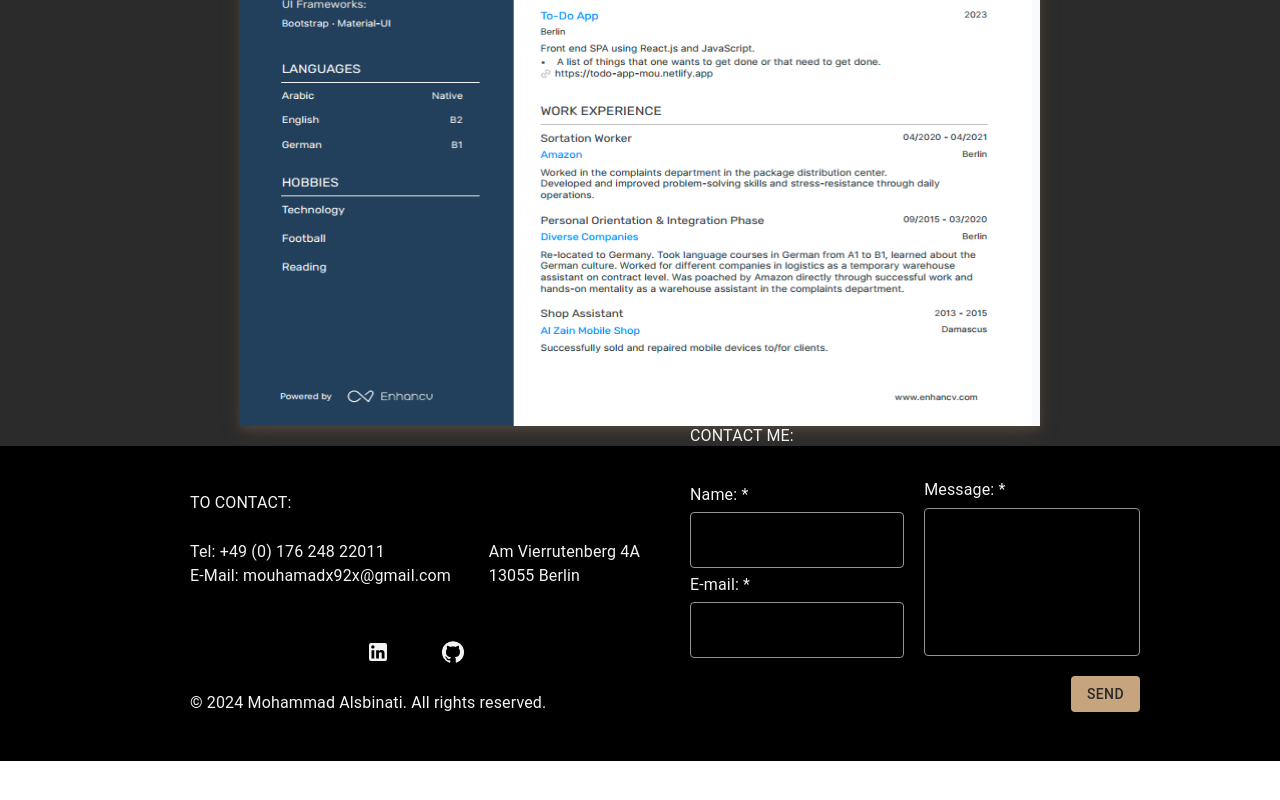
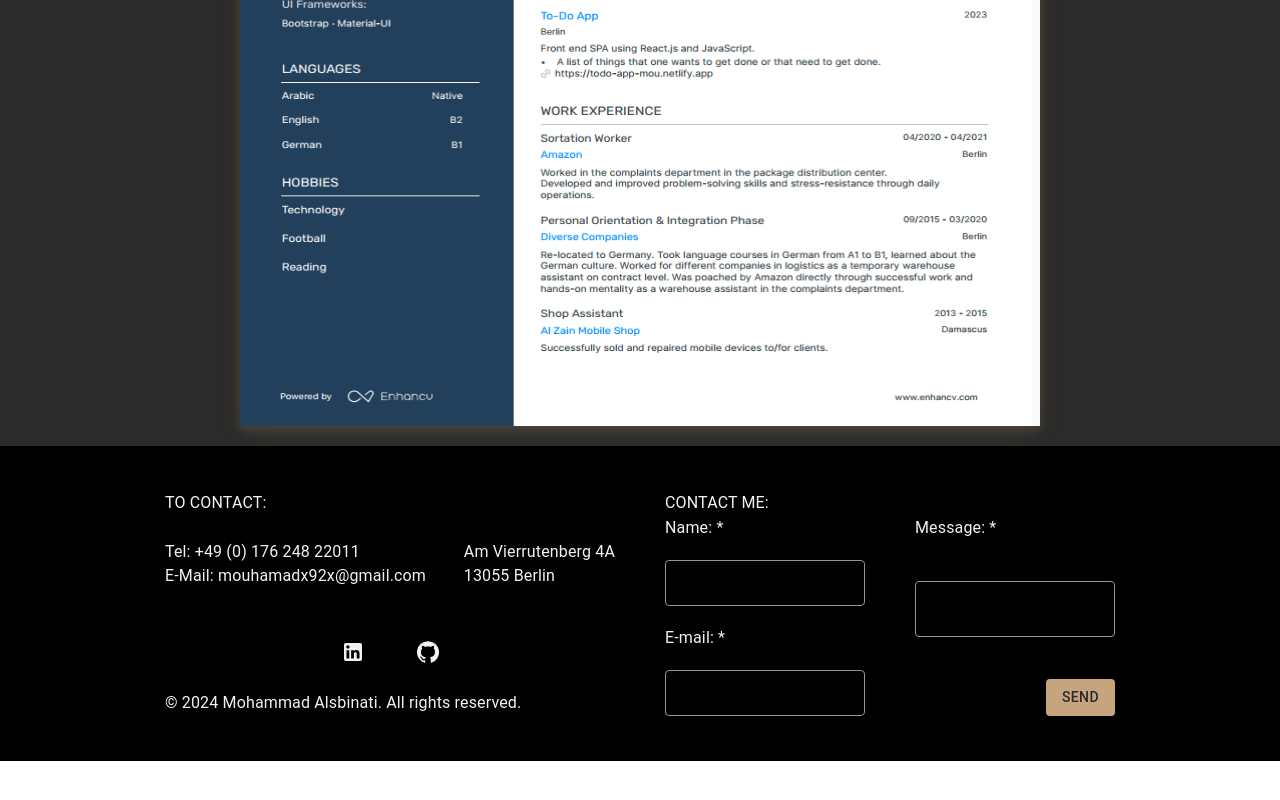
Before and after one commit to mouhamadx92x/portfolio, a Next.js app: page /cv in a window 1280 px wide. Shown: the part 697-1497 px from the top of the page. After the commit the page ends 1458 px from the top, so only its background shows below. Built offline with nearby package versions, Linux system fonts and the light colour scheme; no server answers.

Commit message:
Footer contact form RD

```diff
--- a/src/app/components/footer/contact-form/contact-form-label/styles.tsx
+++ b/src/app/components/footer/contact-form/contact-form-label/styles.tsx
@@ -1,4 +1,3 @@
 export const footerContactUsFormLabelStyles = {
-    marginBottom: "10px",
-    marginTop: "10px",
+    fontSize: "16px",
 };
--- a/src/app/components/footer/contact-form/contact-form-message-and-button/index.tsx
+++ b/src/app/components/footer/contact-form/contact-form-message-and-button/index.tsx
@@ -2,9 +2,7 @@ import { Box, Button, Typography } from "@mui/material";
 import StyledTextField from "../styled-text-field/index";
 import {
     footerContactUsFormButtonStyles,
-    footerContactUsFormLabelStyles,
     footerContactUsFormMessageAndButtonBoxStyles,
-    footerContactUsFormMessageTextFieldStyles,
 } from "./styles";
 import {
     FOOTER_CONTACT_FORM_TEXT_FIELD_MESSAGE_LABEL,
@@ -14,7 +12,7 @@ import {
 const ContactFormMessageAndButton = () => {
     return (
         <Box sx={footerContactUsFormMessageAndButtonBoxStyles}>
-            <Typography sx={footerContactUsFormLabelStyles}>
+            <Typography>
                 {FOOTER_CONTACT_FORM_TEXT_FIELD_MESSAGE_LABEL}
             </Typography>
 
@@ -22,9 +20,7 @@ const ContactFormMessageAndButton = () => {
                 id="messageContent"
                 name="messageContent"
                 multiline
-                rows={5}
                 required
-                sx={footerContactUsFormMessageTextFieldStyles}
             />
 
             <Button
--- a/src/app/components/footer/contact-form/contact-form-message-and-button/styles.tsx
+++ b/src/app/components/footer/contact-form/contact-form-message-and-button/styles.tsx
@@ -7,16 +7,9 @@ import {
 export const footerContactUsFormMessageAndButtonBoxStyles = {
     display: "flex",
     flexDirection: "column",
-    height: "300px",
-    width: { md: "250px" },
-};
-
-export const footerContactUsFormLabelStyles = {
-    marginBottom: "6px",
-};
-
-export const footerContactUsFormMessageTextFieldStyles = {
-    marginBottom: "20px",
+    justifyContent: "space-between",
+    height: { xs: "200px", sm: "130px", md: "200px" },
+    width: { xs: "165px", sm: "250px", md: "200px" },
 };
 
 export const footerContactUsFormButtonStyles = {
--- a/src/app/components/footer/contact-form/contact-form-name-and-email/index.tsx
+++ b/src/app/components/footer/contact-form/contact-form-name-and-email/index.tsx
@@ -1,9 +1,6 @@
 import { Box, Typography } from "@mui/material";
 import StyledTextField from "../styled-text-field";
-import {
-    footerContactUsFormLabelStyles,
-    footerContactUsFormNameAndEmailBoxStyles,
-} from "./styles";
+import { footerContactUsFormNameAndEmailBoxStyles } from "./styles";
 import {
     FOOTER_CONTACT_FORM_TEXT_FIELD_NAME_LABEL,
     FOOTER_CONTACT_FORM_TEXT_FIELD_EMAIL_LABEL,
@@ -12,12 +9,10 @@ import {
 const ContactFormNameAndEmail = () => {
     return (
         <Box sx={footerContactUsFormNameAndEmailBoxStyles}>
-            <Typography sx={footerContactUsFormLabelStyles}>
-                {FOOTER_CONTACT_FORM_TEXT_FIELD_NAME_LABEL}
-            </Typography>
+            <Typography>{FOOTER_CONTACT_FORM_TEXT_FIELD_NAME_LABEL}</Typography>
 
             <StyledTextField id="senderName" name="senderName" required />
-            <Typography sx={footerContactUsFormLabelStyles}>
+            <Typography>
                 {FOOTER_CONTACT_FORM_TEXT_FIELD_EMAIL_LABEL}
             </Typography>
             <StyledTextField
--- a/src/app/components/footer/contact-form/contact-form-name-and-email/styles.tsx
+++ b/src/app/components/footer/contact-form/contact-form-name-and-email/styles.tsx
@@ -1,11 +1,7 @@
 export const footerContactUsFormNameAndEmailBoxStyles = {
     display: "flex",
     flexDirection: "column",
-    marginRight: "20px",
-    height: "200px",
+    justifyContent: "space-between",
+    width: { xs: "165px", sm: "250px", md: "200px" },
+    height: { xs: "200px", sm: "130px", md: "200px" },
 };
-
-export const footerContactUsFormLabelStyles = {
-    marginBottom: "5px",
-    marginTop: "5px",
-};
--- a/src/app/components/footer/contact-form/form/styles.tsx
+++ b/src/app/components/footer/contact-form/form/styles.tsx
@@ -1,6 +1,7 @@
 export const footerContactUsFromStyles = {
     display: "flex",
-    width: { xs: "350px", md: "450px" },
-    marginTop: "20px",
-    height: "330px",
+    justifyContent: "space-between",
+    flexDirection: { xs: "row", sm: "column", md: "row" },
+    width: { xs: "350px", sm: "250px", md: "450px" },
+    height: { xs: "200px", sm: "270px", md: "200px" },
 };
--- a/src/app/components/footer/contact-form/styled-text-field/index.tsx
+++ b/src/app/components/footer/contact-form/styled-text-field/index.tsx
@@ -16,6 +16,7 @@ const StyledTextField = styled(TextField)(() => ({
     },
     "& .MuiOutlinedInput-input": {
         color: "#949494",
+        height: "13px",
     },
 }));
 
--- a/src/app/components/footer/contact-form/styles.tsx
+++ b/src/app/components/footer/contact-form/styles.tsx
@@ -1,14 +1,8 @@
 export const footerContactUsFromMainBoxStyles = {
     display: "flex",
     flexDirection: "column",
+    justifyContent: "space-between",
     alignItems: "flex-start",
-    width: { xs: "350px", md: "400px" },
-    marginTop: "15px",
+    width: { xs: "350px", sm: "250px", md: "450px" },
+    height: { xs: "225", sm: "300px", md: "225px" },
 };
-
-export const footerContactUsFormNameAndEmailBoxStyles = {
-    display: "flex",
-    flexDirection: "column",
-    marginRight: "20px",
-    height: "200px",
-};
--- a/src/app/components/footer/styles.tsx
+++ b/src/app/components/footer/styles.tsx
@@ -6,7 +6,7 @@ export const footerMainBoxStyles = {
 };
 
 export const footerBoxStyles = {
-    height: { xs: "580px", sm: "330px", md: "285px" },
+    height: { xs: "500px", sm: "330px", md: "285px" },
     backgroundColor: "transparent",
     display: "flex",
     flexDirection: { xs: "column", sm: "row" },
@@ -14,6 +14,6 @@ export const footerBoxStyles = {
     alignItems: { xs: "center", md: "center" },
     paddingTop: { xs: "5px", sm: "5px", md: "15px" },
     paddingBottom: { xs: "5px", sm: "5px", md: "15px" },
-    width: { xs: "375px", sm: "500px", md: "900px" },
+    width: { xs: "375px", sm: "500px", md: "950px" },
     color: BLEACHED_SILK_COLOR,
 };
--- a/src/app/page.tsx
+++ b/src/app/page.tsx
@@ -18,8 +18,8 @@ const HomePage = () => {
         breakpoints: {
             values: {
                 xs: 0,
-                sm: 500,
-                md: 900,
+                sm: 510,
+                md: 1000,
                 lg: 1200,
                 xl: 1536,
             },
```
